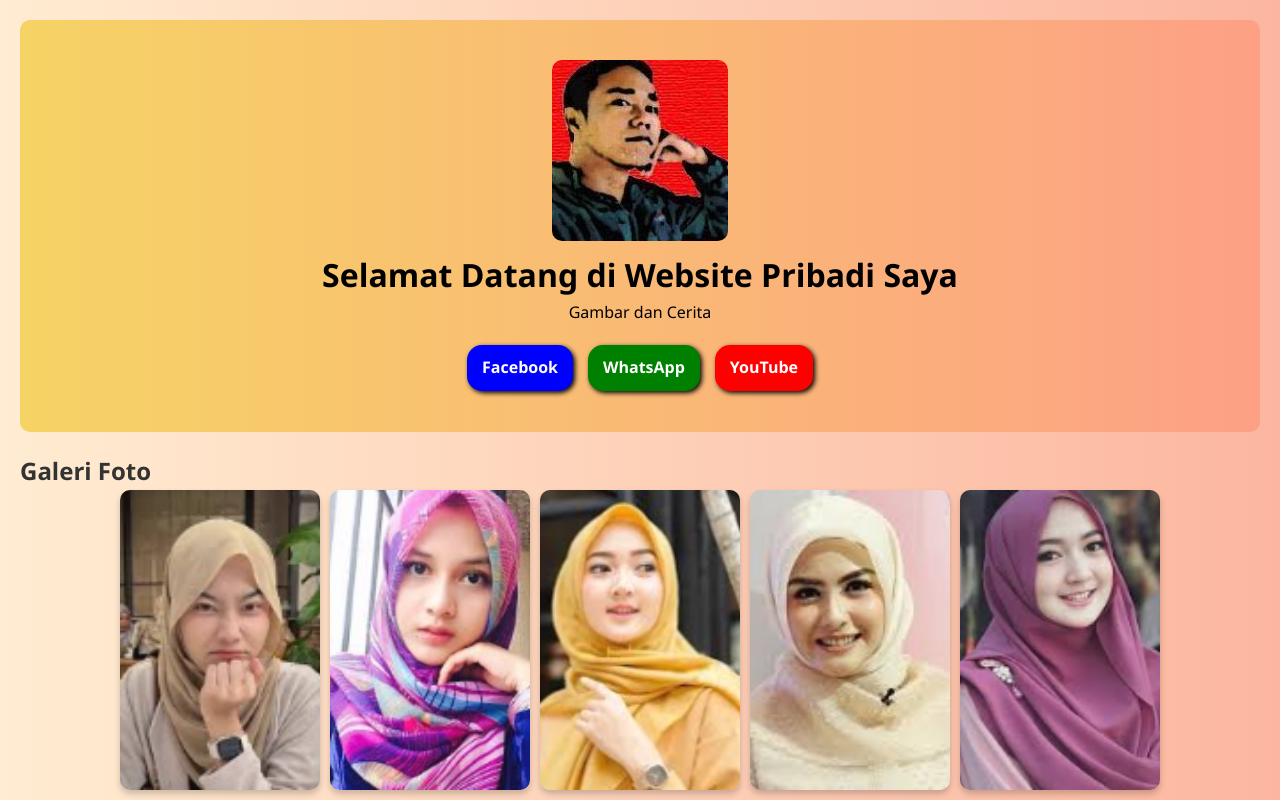
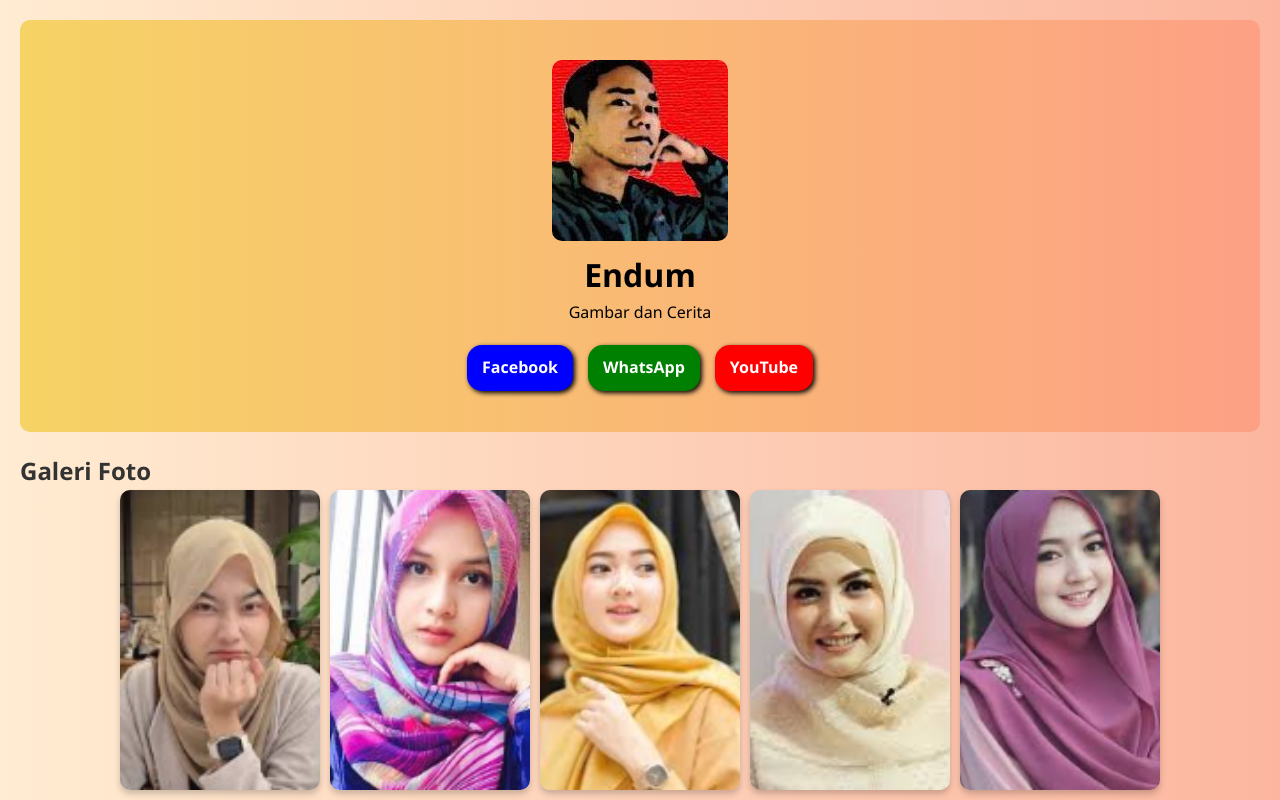
Before and after one commit to endum99/love, a plain HTML site: page index.html in a window 1280 px wide. Shown: the top 800 px of the page. Drawn offline with Linux system fonts and the light colour scheme.

Commit message:
Update index.html

```diff
--- a/index.html
+++ b/index.html
@@ -9,7 +9,7 @@
 <body>
   <header>
     <img src="img/d.png" alt="pemilik">
-    <h1>Selamat Datang di Website Pribadi Saya</h1>
+    <h1>Endum</h1>
     <p>Gambar dan Cerita</p>
   <nav class="sosmed">
     <a class="fb" href="https://facebook.com" target="_blank">Facebook</a>
```
